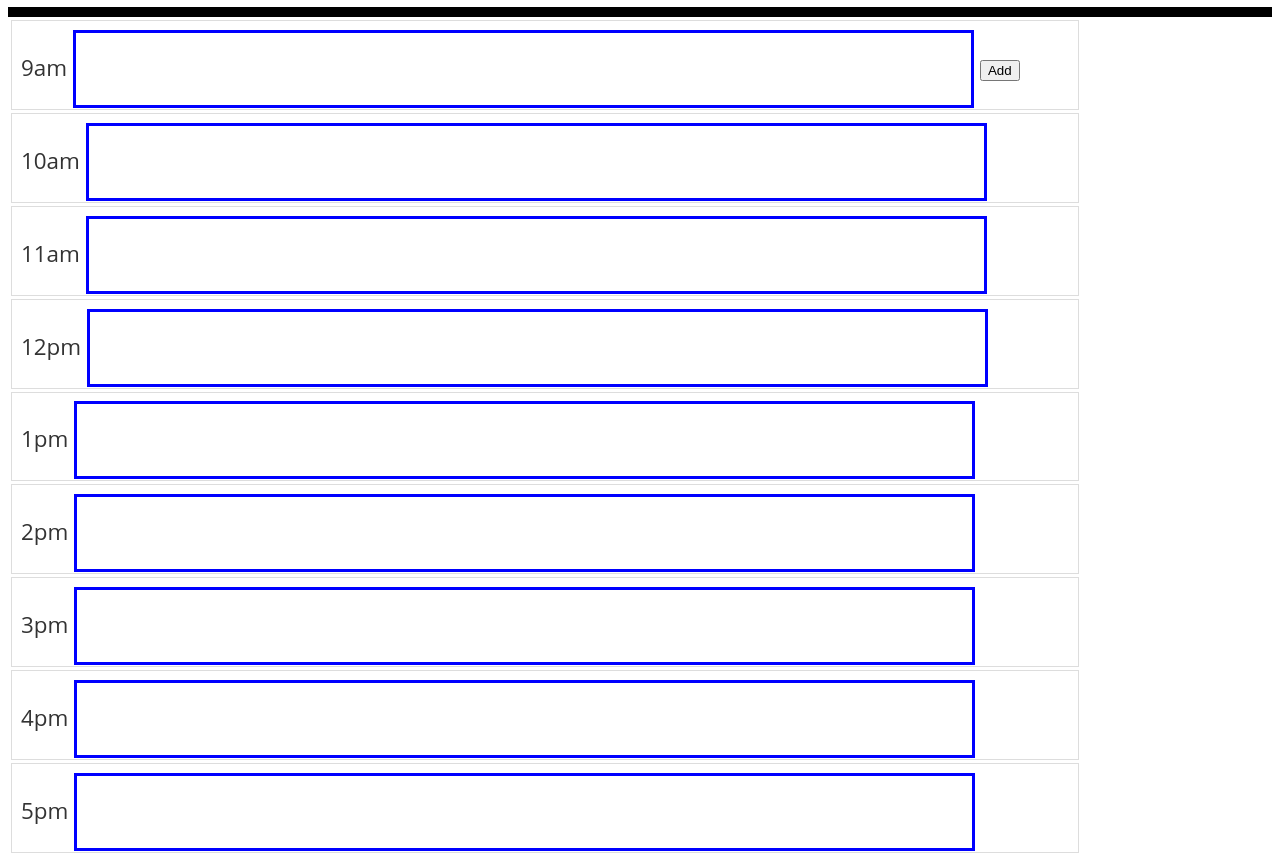
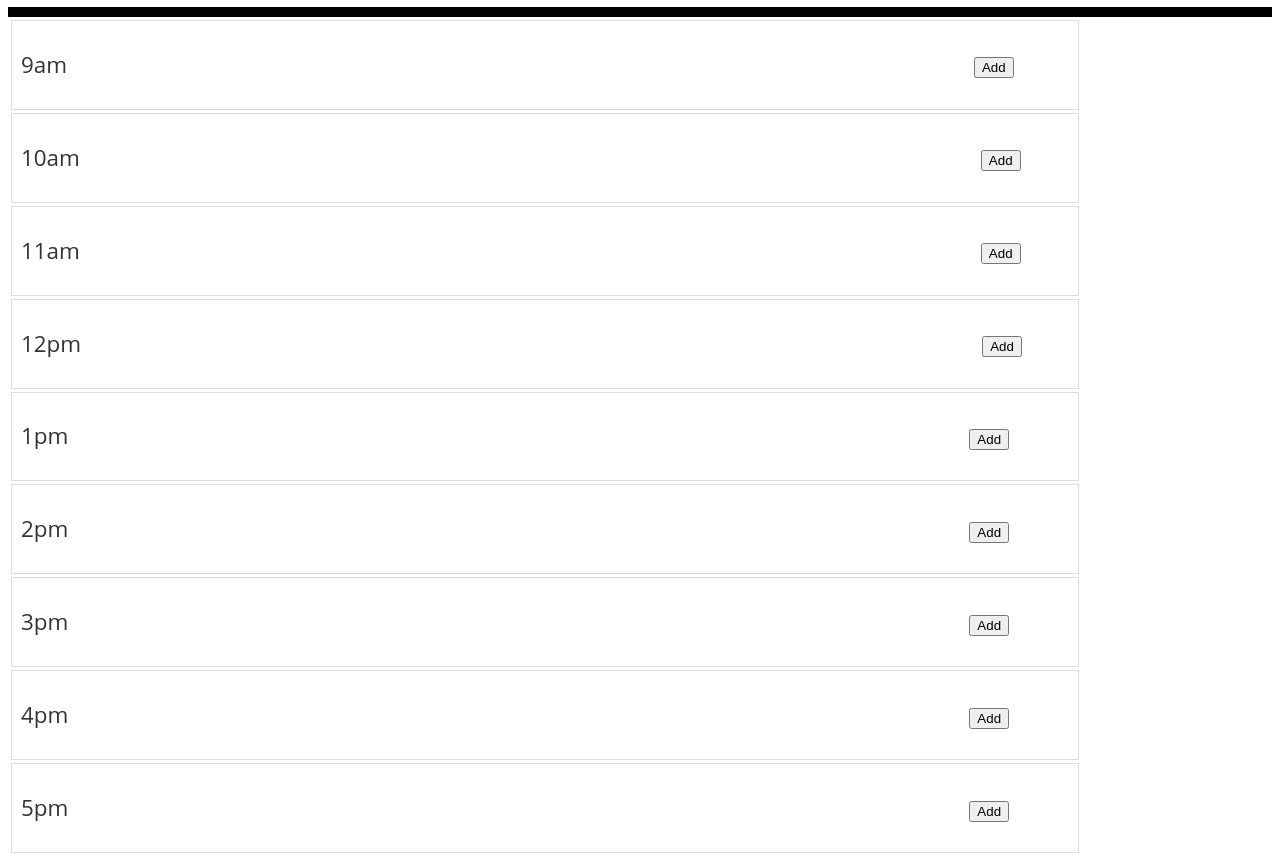
Before and after one commit to RahmatullahZadran/TheCalendar, a plain HTML site: page index.html in a window 1280 px wide. Shown: the part 278-1139 px from the top of the page. Drawn offline with nearby package versions, Linux system fonts and the light colour scheme.

Commit message:
added button

```diff
--- a/index.html
+++ b/index.html
@@ -32,14 +32,14 @@
     <div">
       <ol id="selectable">
         <li class="ui-widget-content">9am    <input class="input" type="text"> <button>Add</button></li>
-        <li class="ui-widget-content">10am   <input class="input" type="text"></li>
-        <li class="ui-widget-content">11am   <input class="input" type="text"></li>
-        <li class="ui-widget-content">12pm   <input class="input" type="text"></li>
-        <li class="ui-widget-content">1pm    <input class="input" type="text"></li>
-        <li class="ui-widget-content">2pm    <input class="input" type="text"></li>
-        <li class="ui-widget-content">3pm    <input class="input" type="text"></li>
-        <li class="ui-widget-content">4pm    <input class="input" type="text"></li>
-        <li class="ui-widget-content">5pm    <input class="input" type="text"></li>
+        <li class="ui-widget-content">10am   <input class="input" type="text"><button>Add</button></li>
+        <li class="ui-widget-content">11am   <input class="input" type="text"><button>Add</button></li>
+        <li class="ui-widget-content">12pm   <input class="input" type="text"><button>Add</button></li>
+        <li class="ui-widget-content">1pm    <input class="input" type="text"><button>Add</button></li>
+        <li class="ui-widget-content">2pm    <input class="input" type="text"><button>Add</button></li>
+        <li class="ui-widget-content">3pm    <input class="input" type="text"><button>Add</button></li>
+        <li class="ui-widget-content">4pm    <input class="input" type="text"><button>Add</button></li>
+        <li class="ui-widget-content">5pm    <input class="input" type="text"><button>Add</button></li>
       </ol>
     </div>
 
--- a/java.js
+++ b/java.js
@@ -65,5 +65,5 @@ for (var i = 0; i < inputs.length; i++) {
   inputs[i].style.color = 'black';
   inputs[i].style.fontSize = '20px';
   inputs[i].style.height = '70px';
-  inputs[i].style.border = '3px solid blue';
+  inputs[i].style.border = '0px solid transparent';
 }
--- a/style.css
+++ b/style.css
@@ -74,6 +74,6 @@ body {
 
   #feedback { font-size: 1.4em; }
   #selectable .ui-selecting { background: #FECA40; }
-  #selectable .ui-selected { background: #F39814; color: white; }
+  #selectable .ui-selected { background: #F39814; color: transparent; }
   #selectable {  list-style-type: none; margin: 0; padding: 0; width: 85%; }
   #selectable li { margin: 3px; padding: 0.4em; font-size: 1.4em; height: 70px; }
```
